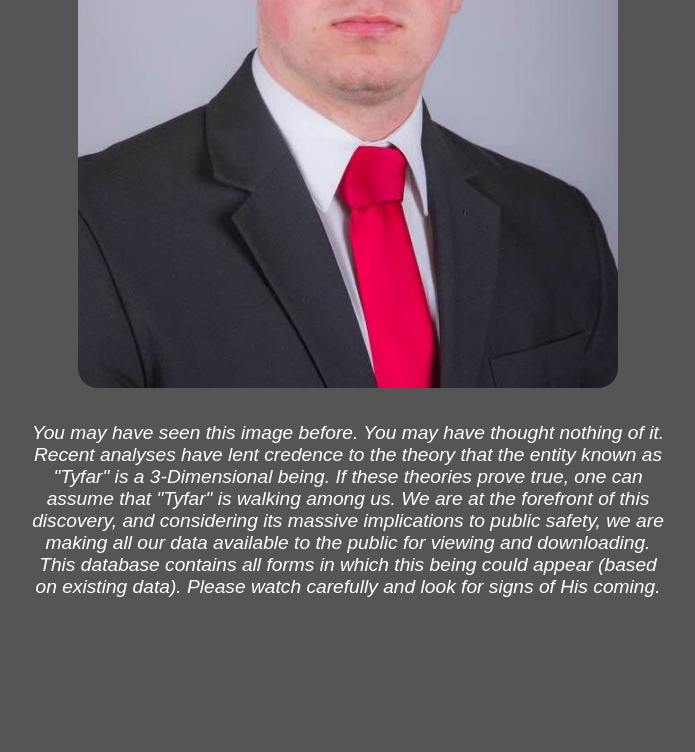
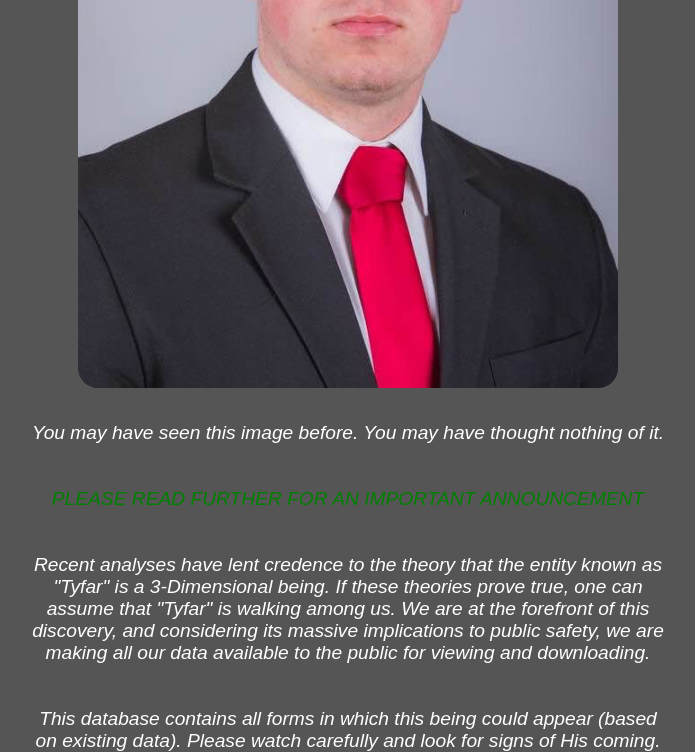
Before and after one commit to justherefortheday/tylerfarley, a plain HTML site: page index.html in a window 1280 px wide. Shown: the part 1055-1807 px from the top of the page, without its empty margins (292-987 px from the left). Before the commit the page ends 1653 px from the top, so only its background shows below. Drawn offline with Linux system fonts and the light colour scheme.

Commit message:
Update index.html

```diff
--- a/index.html
+++ b/index.html
@@ -82,7 +82,15 @@
     <div class="description">
         You may have seen this image before. You may have thought nothing of it.
         <br>
+        <br>
+        <br>
+        <span style="color: green">PLEASE READ FURTHER FOR AN IMPORTANT ANNOUNCEMENT</span>
+        <br>
+        <br>
+        <br>
         Recent analyses have lent credence to the theory that the entity known as "Tyfar" is a 3-Dimensional being. If these theories prove true, one can assume that "Tyfar" is walking among us. We are at the forefront of this discovery, and considering its massive implications to public safety, we are making all our data available to the public for viewing and downloading.
+        <br>
+        <br>
         <br>
         This database contains all forms in which this being could appear (based on existing data). Please watch carefully and look for signs of His coming.
     </div>
```
